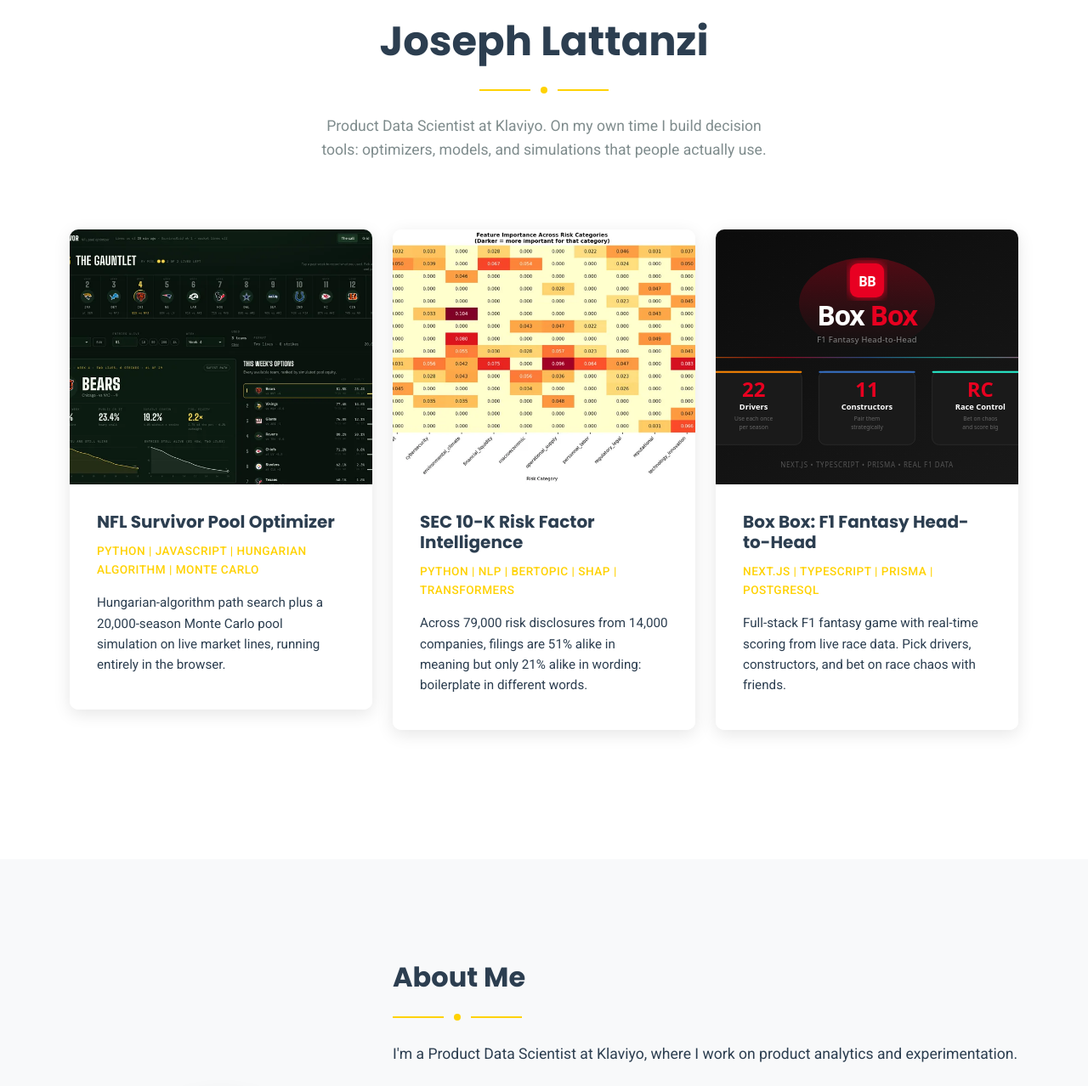
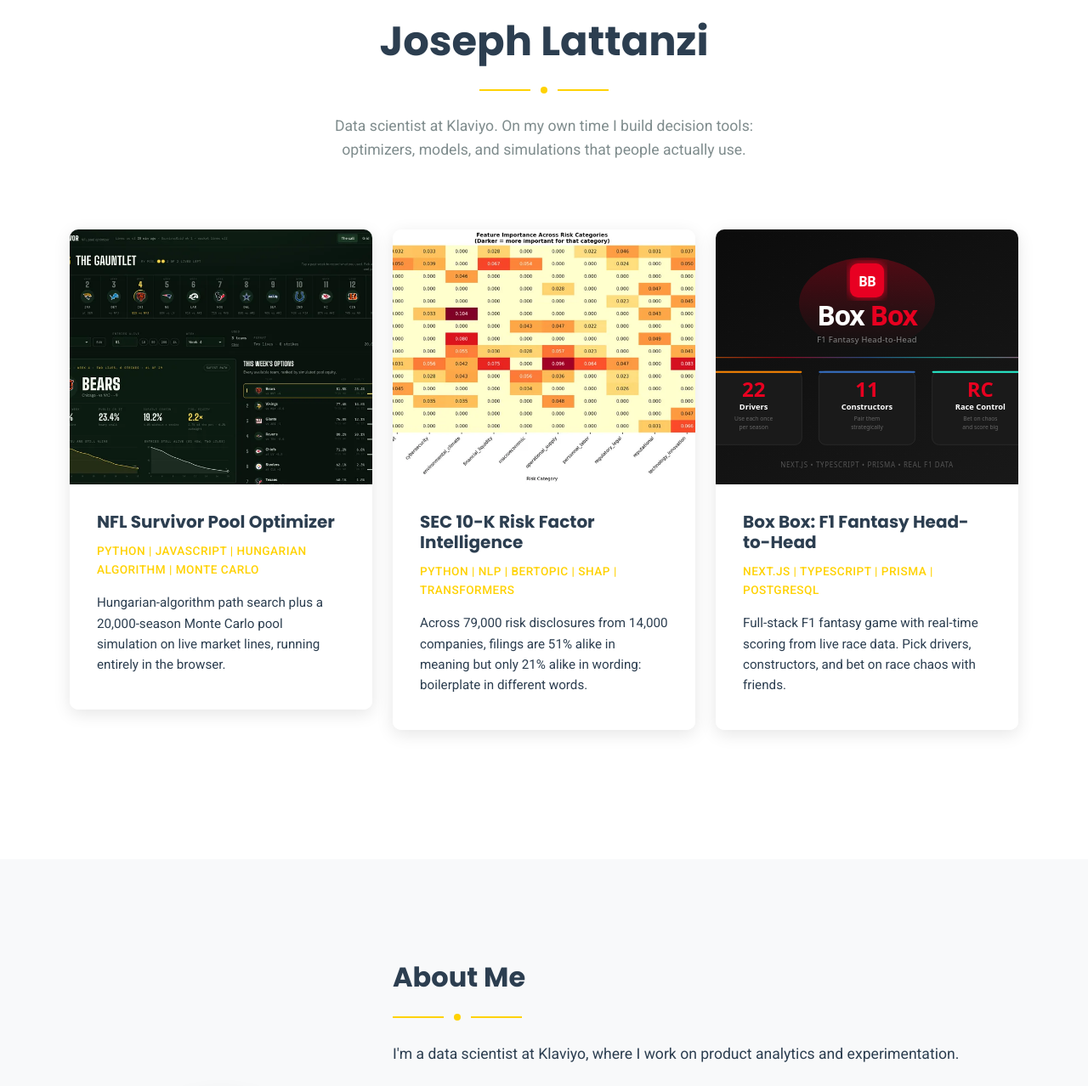
Before and after one commit to jlattanzi4/jlattanzi4.github.io, a plain HTML site: page index.html in a window 1280 px wide. Shown: the part 80-1358 px from the top of the page at 85% size. Drawn offline with nearby package versions, Linux system fonts and the light colour scheme.

Commit message:
Say 'data scientist' to match the profile README
The profile README introduces me as a data scientist at Klaviyo; the
site's hero and About section still said 'Product Data Scientist'.

```diff
--- a/index.html
+++ b/index.html
@@ -73,7 +73,7 @@
                 <span class="divider-line"></span>
               </div>
               <p>
-                Product Data Scientist at Klaviyo. On my own time I build decision
+                Data scientist at Klaviyo. On my own time I build decision
                 tools: optimizers, models, and simulations that people actually use.
               </p>
             </div>
@@ -155,7 +155,7 @@
                 <span class="divider-line"></span>
               </div>
               <p>
-                I'm a Product Data Scientist at Klaviyo, where I work on product analytics
+                I'm a data scientist at Klaviyo, where I work on product analytics
                 and experimentation.
               </p>
               <p>
```
